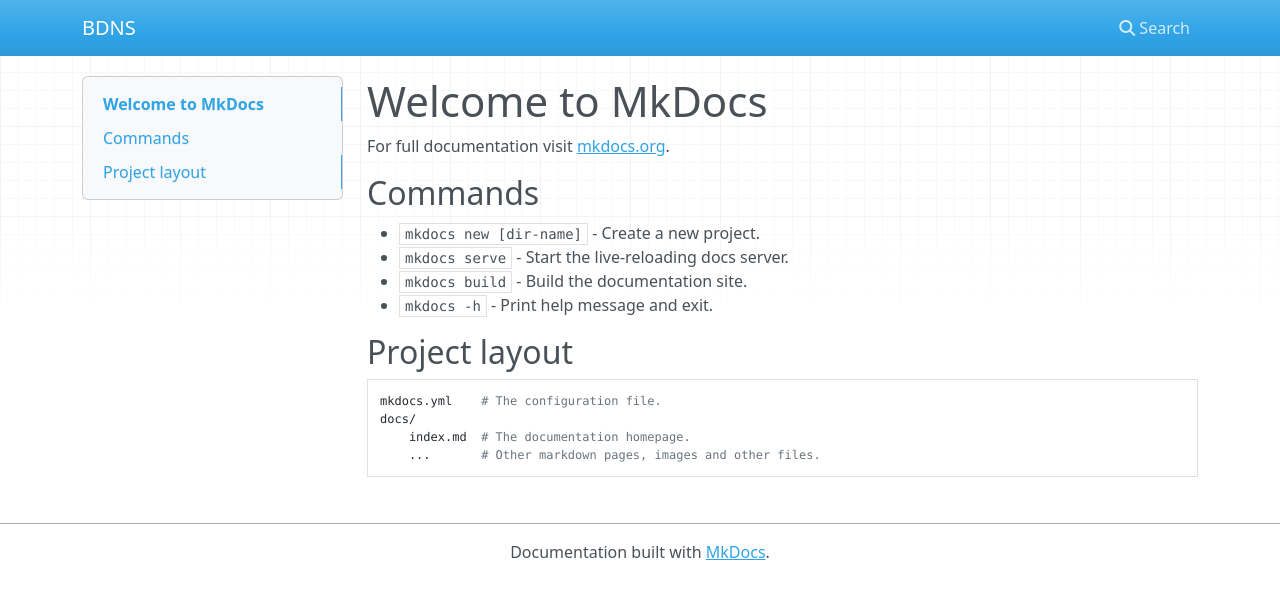
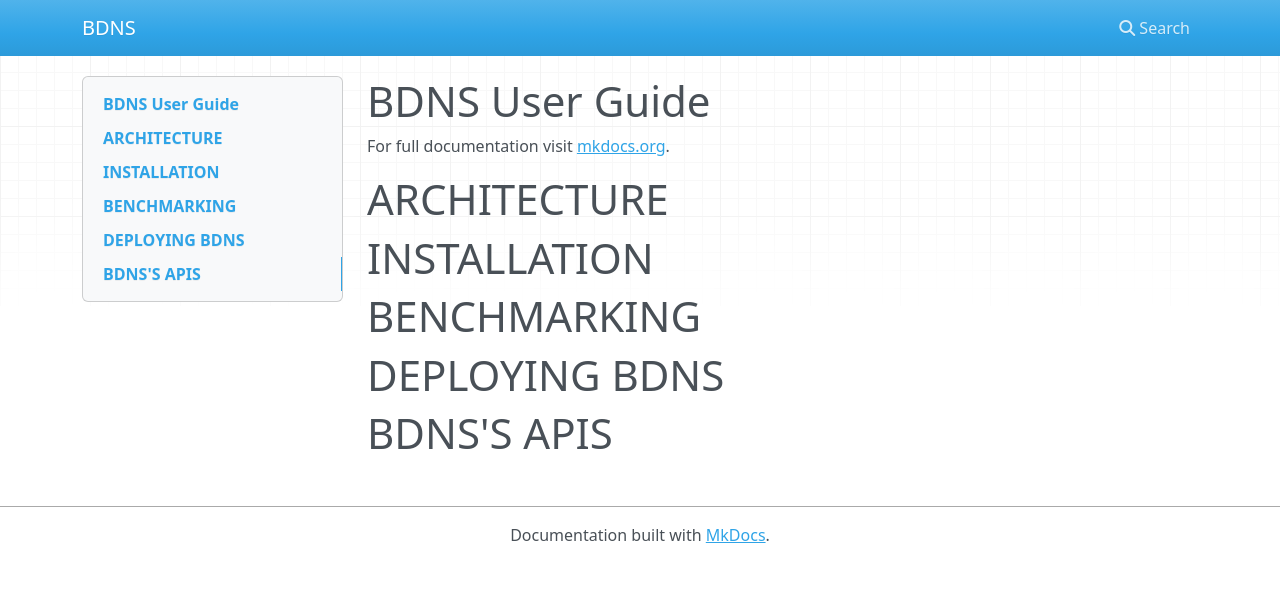
Before and after one commit to M0h3eN/bndf, an MkDocs documentation site: the page built from docs/index.md, in a window 1280 px wide. Shown: the top 599 px of the page. Built offline with MkDocs 1.6.1, drawn with Linux system fonts in a browser that asks for light colours; nearby versions of some CDN libraries.

Commit message:
Update docs

```diff
--- a/docs/index.md
+++ b/docs/index.md
@@ -1,17 +1,14 @@
-# Welcome to MkDocs
+# BDNS User Guide
 
 For full documentation visit [mkdocs.org](https://www.mkdocs.org).
 
-## Commands
+# ARCHITECTURE
 
-* `mkdocs new [dir-name]` - Create a new project.
-* `mkdocs serve` - Start the live-reloading docs server.
-* `mkdocs build` - Build the documentation site.
-* `mkdocs -h` - Print help message and exit.
 
-## Project layout
+# INSTALLATION
 
-    mkdocs.yml    # The configuration file.
-    docs/
-        index.md  # The documentation homepage.
-        ...       # Other markdown pages, images and other files.
+# BENCHMARKING
+
+# DEPLOYING BDNS
+
+# BDNS'S APIS
```
